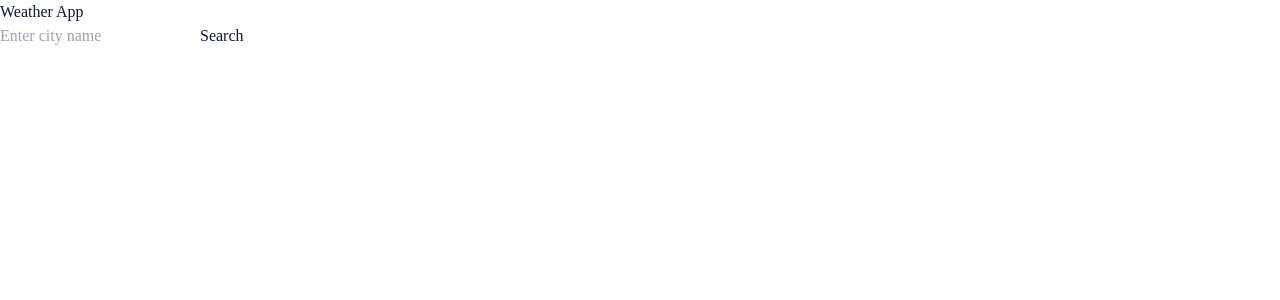
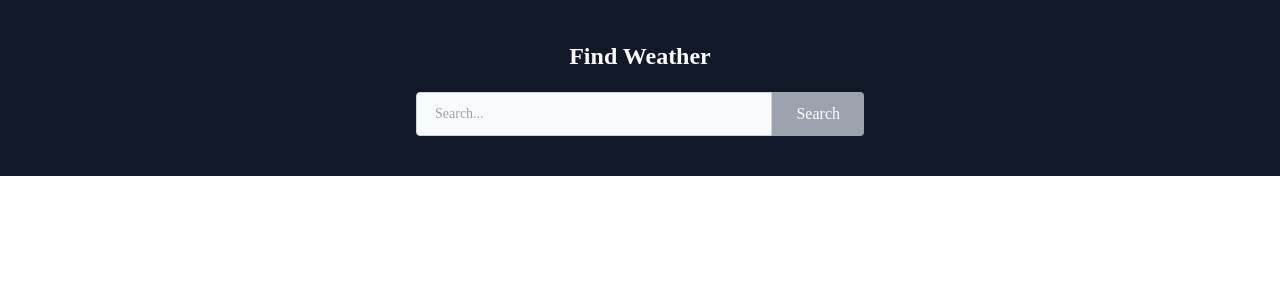
Before and after one commit to FaizAlamDev/college-project, a Next.js app: page /weatherSearch in a window 1280 px wide. Shown: the top 300 px of the page. Built offline with nearby package versions, Linux system fonts and the light colour scheme; no server answers.

Commit message:
Weather Search improved

```diff
--- /dev/null
+++ b/components/WeatherSearch/Results.jsx
@@ -0,0 +1,9 @@
+const Results = ({ data }) => {
+  return (
+    <div>
+      <h2>{data.name}</h2>
+    </div>
+  );
+};
+
+export default Results;
--- /dev/null
+++ b/components/WeatherSearch/SearchField.jsx
@@ -0,0 +1,46 @@
+import { WeatherContext } from "@/pages/weatherSearch";
+import { useContext, useState } from "react";
+
+const api = {
+  key: process.env.NEXT_PUBLIC_WEATHER_API,
+  base: "https://api.openweathermap.org/data/2.5/",
+};
+
+const SearchField = () => {
+  const [searchValue, setSearchValue] = useState("");
+  const { data, setData } = useContext(WeatherContext);
+
+  const handleSubmit = async (e) => {
+    e.preventDefault();
+    if (!searchValue) return;
+    const response = await fetch(
+      `${api.base}weather?q=${searchValue}&units=metric&APPID=${api.key}`
+    );
+
+    const data = await response.json();
+    setData(data);
+  };
+
+  return (
+    <div>
+      <form className="flex" onSubmit={handleSubmit}>
+        <input
+          className="bg-gray-50 border border-gray-300 text-sm w-full indent-2 p-2.5 outline-none focus:border-blue-500 focus:ring-2 rounded-tl rounded-bl "
+          type="search"
+          placeholder="Search..."
+          value={searchValue}
+          onChange={(e) => setSearchValue(e.target.value)}
+        />
+        <button
+          type="submit"
+          disabled={!searchValue}
+          className="bg-blue-600 px-6 py-2.5 text-white rounded-tr rounded-br focus:rind-2 focus:rind-blue-300 disabled:bg-gray-400"
+        >
+          Search
+        </button>
+      </form>
+    </div>
+  );
+};
+
+export default SearchField;
--- a/pages/weatherSearch.jsx
+++ b/pages/weatherSearch.jsx
@@ -1,44 +1,30 @@
-import { useState } from "react";
+import Jumbutron from "@/components/Jumbutron";
+import Results from "@/components/WeatherSearch/Results";
+import SearchField from "@/components/WeatherSearch/SearchField";
+import { createContext, useState } from "react";
 
 const api = {
   key: process.env.NEXT_PUBLIC_WEATHER_API,
   base: "https://api.openweathermap.org/data/2.5/",
 };
 
+export const WeatherContext = createContext();
+
 export default function WeatherSearch() {
-  const [search, setSearch] = useState("");
-  const [weather, setWeather] = useState({});
+  const [data, setData] = useState({});
 
   const searchPressed = () => {
     fetch(`${api.base}weather?q=${search}&units=metric&APPID=${api.key}`)
       .then((res) => res.json())
       .then((result) => setWeather(result));
   };
+
   return (
-    <div className="app">
-      <header className="app-header">
-        <h1>Weather App</h1>
-
-        <div>
-          <input
-            type="text"
-            placeholder="Enter city name"
-            onChange={(e) => setSearch(e.target.value)}
-          />
-
-          <button onClick={searchPressed}>Search</button>
-        </div>
-        {typeof weather.main !== "undefined" ? (
-          <div>
-            <p>{weather?.name}</p>
-            <p>{weather?.main.temp}</p>
-            <p>{weather?.weather[0].main}</p>
-            <p>({weather?.weather[0].description})</p>
-          </div>
-        ) : (
-          ""
-        )}
-      </header>
-    </div>
+    <WeatherContext.Provider value={{ data, setData }}>
+      <Jumbutron heading="Weather">
+        <SearchField />
+      </Jumbutron>
+      <Results data={data} />
+    </WeatherContext.Provider>
   );
 }
```
